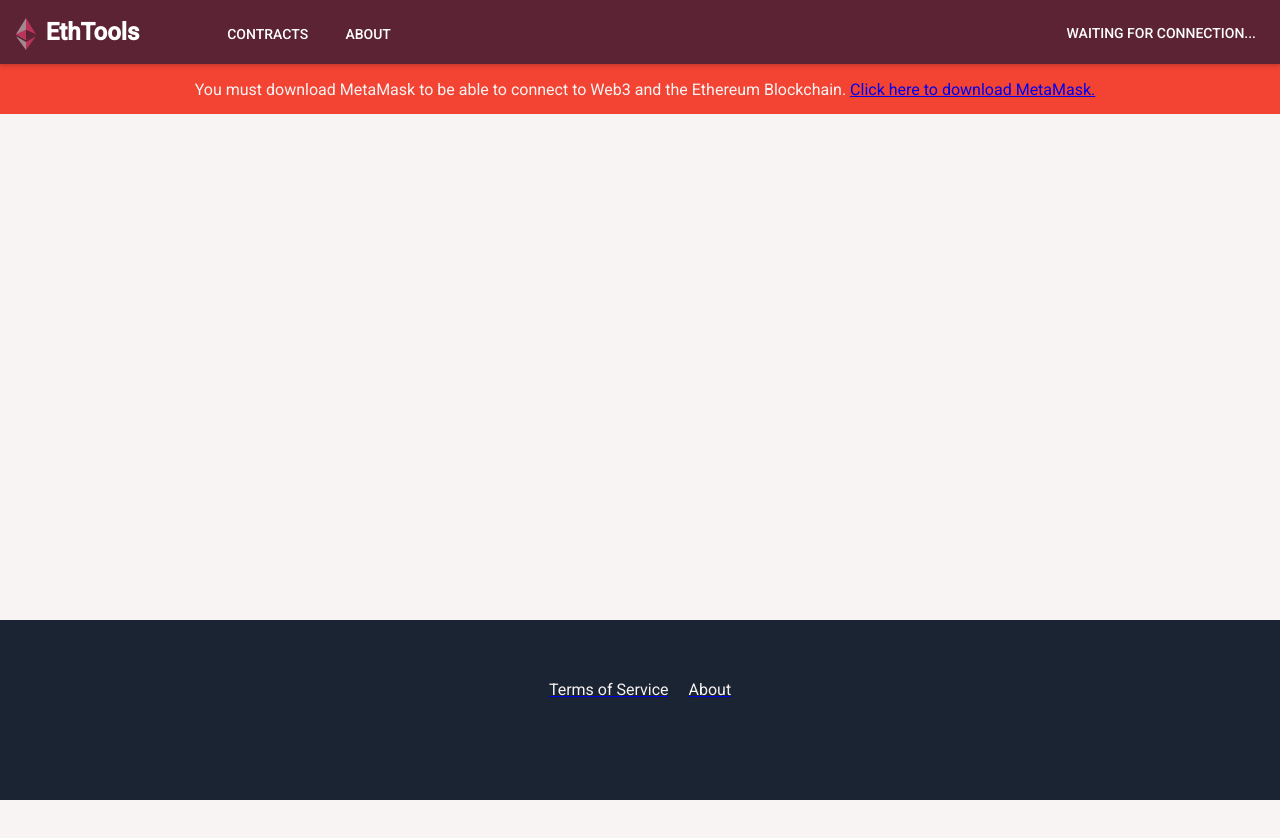
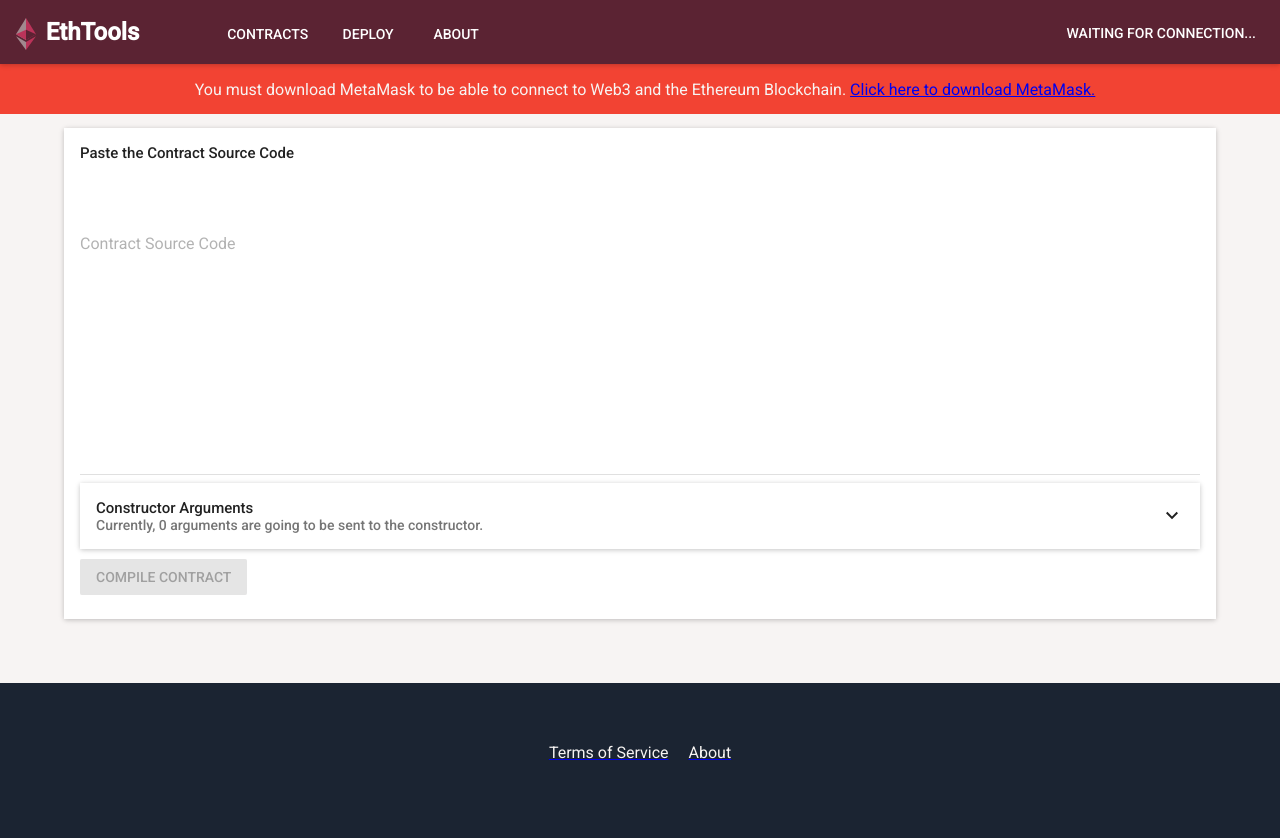
Before and after one commit to dmerrill6/EthTools, a React (Create React App) app: page /deploy in a window 1280 px wide. Shown: the top 838 px of the page. Before the commit the page ends 800 px from the top, so only its background shows below. Built offline with nearby package versions, Linux system fonts and the light colour scheme; what normalizr would draw is missing.

Commit message:
Contract deploy alpha

```diff
--- a/package.json
+++ b/package.json
@@ -16,7 +16,8 @@
     "redux-thunk": "^2.2.0",
     "reselect": "^3.0.1",
     "styled-components": "^3.1.5",
-    "web3": "^1.0.0-beta.30"
+    "web3": "^1.0.0-beta.30",
+    "browser-solc": "^1.0.0"
   },
   "scripts": {
     "start": "react-scripts start",
--- a/src/App.js
+++ b/src/App.js
@@ -9,6 +9,7 @@ import {
 
 import Home from './containers/home/index';
 import ContractUI from './containers/contract-ui';
+import Deploy from './containers/deploy';
 import About from './containers/about';
 import Layout from './containers/layout';
 
@@ -23,6 +24,7 @@ const App = ({ store }) => (
             <Redirect to='/contracts'/>
           )}/>
           <Route path="/contracts" component={ContractUI}/>
+          <Route path="/deploy" component={Deploy} />
           <Route path="/about" component={About}/>
         </Layout>
       </Router>
--- a/src/components/app-bar-content/index.js
+++ b/src/components/app-bar-content/index.js
@@ -33,6 +33,9 @@ const AppBarContent = (props) => (
     <Link to='/contracts'>
       <MenuButton label='Contracts' />
     </Link>
+    <Link to='/deploy'>
+      <MenuButton label='Deploy' />
+    </Link>
     <Link to='/about'>
       <MenuButton label='About' />
     </Link>
--- /dev/null
+++ b/src/components/deploy/SourceCodeForm.js
@@ -0,0 +1,128 @@
+import React from 'react';
+import { Field, reduxForm, FieldArray } from 'redux-form';
+import TextField from 'material-ui/TextField';
+import CircularProgress from 'material-ui/CircularProgress';
+import RaisedButton from 'material-ui/RaisedButton';
+import { Card, CardHeader, CardText } from 'material-ui/Card';
+import styled from 'styled-components';
+import FlatButton from 'material-ui/FlatButton';
+
+const Divider = styled.div`
+  height: 10px;
+`
+
+const ProgressWrapper = styled.div`
+  text-align: center;
+  position: absolute;
+  width: 100%;
+  top: 70px;
+`
+
+const renderTextField = ({
+  input,
+  label,
+  fullWidth,
+  multiLine,
+  rows,
+  meta: { touched, error },
+  ...custom
+}) =>
+  <TextField
+    hintText={label}
+    fullWidth={fullWidth}
+    rows={rows}
+    multiLine={multiLine}
+    floatingLabelText={label}
+    errorText={touched && error}
+    {...input}
+    {...custom}
+  />
+
+const renderArguments = ({fields, meta: {error, submitFailed}}) => (
+  <Card containerStyle={{ backgroundColor: 'white' }}>
+    <CardHeader
+      title="Constructor Arguments"
+      subtitle={`Currently, ${fields.length} arguments are going to be sent to the constructor.`}
+      actAsExpander={true}
+      showExpandableButton={true}
+    />
+    <CardText expandable={true}>
+      <div>
+        <RaisedButton label='Add Argument' onClick={() => fields.push(null)} />
+        <Divider/>
+        {fields.map((argument, index) => (
+          <div>
+            <div style={{display: 'inline-block', width: '80%'}}>
+              <Field
+                key={`deploy_argument_${index}`}
+                label={`Argument #${index}`}
+                name={`arguments[${index}]`}
+                component={renderTextField}
+                multiLine={false}
+                fullWidth
+              />
+            </div>
+            <div style={{ display: 'inline-block', width: '20%' }}>
+              <FlatButton label='x' onClick={() => fields.remove(index)}/>
+            </div>
+          </div>
+        ))}
+      </div>
+    </CardText>
+  </Card>
+
+)
+
+const validate = values => {
+  const errors = {}
+  const requiredFields = [
+    'contract_source_code',
+  ];
+  requiredFields.forEach(field => {
+    if (!values[field]) {
+      errors[field] = 'Required'
+    }
+  });
+  const argumentArrayErrors = [];
+  values.arguments && values.arguments.forEach((argument, index) => {
+    if (!argument) argumentArrayErrors[index] = 'Required';
+  });
+  if (argumentArrayErrors.length > 0) {
+    errors.arguments = argumentArrayErrors;
+  }
+  return errors;
+}
+
+const SourceCodeForm = (props) => (
+  <form onSubmit={props.handleSubmit}>
+    <Field
+      name='contract_source_code'
+      multiLine
+      rows={10}
+      fullWidth
+      component={renderTextField}
+      hintText='Insert contract source code'
+      floatingLabelText='Contract Source Code'
+    />
+
+    <FieldArray name='arguments' component={renderArguments} />
+    {
+      props.submitting && (
+        <ProgressWrapper>
+          <CircularProgress size={80} thickness={5} />
+        </ProgressWrapper>
+      )
+    }
+    <Divider/>
+    <RaisedButton
+      disabled={props.submitting || props.invalid}
+      type='submit' label='Compile Contract'
+      secondary={true} />
+
+  </form>
+)
+
+export default reduxForm({
+  form: 'SourceCodeForm',
+  validate
+})(SourceCodeForm);
--- /dev/null
+++ b/src/containers/deploy/index.js
@@ -0,0 +1,158 @@
+import React from 'react';
+import PropTypes from 'prop-types';
+import {connect} from 'react-redux';
+import Dialog from 'material-ui/Dialog';
+import RaisedButton from 'material-ui/RaisedButton';
+import CircularProgress from 'material-ui/CircularProgress';
+import { Card, CardHeader, CardText } from 'material-ui/Card';
+import PaddedContainer from '../../components/visual/PaddedContainer';
+import SourceCodeForm from '../../components/deploy/SourceCodeForm';
+import { web3Selector, currentAccountSelector} from '../../redux/selectors/web3';
+import styled from 'styled-components';
+/*eslint no-unused-vars: 0*/ // solcBrowserWrapper is loaded into the window object when imported
+import solcBrowserWrapper from 'browser-solc';
+import FlatButton from 'material-ui/FlatButton';
+
+const Divider = styled.div`
+  height: 10px;
+`
+
+const DeployMessagesContainer = styled.div`
+  padding: 1em;
+  background-color: #404040;
+  color: white;
+  font-family: "SFMono-Regular",Consolas,"Liberation Mono",Menlo,Courier,monospace;
+  font-size: 11pt;
+  margin-bottom: 2em;
+  max-height: 300px;
+  overflow-x: scroll;
+`
+
+class Deploy extends React.Component {
+  constructor() {
+    super();
+    this.state = {
+      deployMessages: [],
+      contracts: {},
+      loading: false,
+      showModal: false,
+      arguments: []
+    }
+    this.handleByteCodeSubmit = this.handleByteCodeSubmit.bind(this);
+    this._addDeployMessage = this._addDeployMessage.bind(this);
+    this.deployContract = this.deployContract.bind(this);
+    this.toggleModal = this.toggleModal.bind(this);
+  }
+
+  handleByteCodeSubmit(fields) {
+    this.setState({showModal: true, loading: true, arguments: fields.arguments || [], deployMessages: []});
+    this._addDeployMessage("Fetching Solidity compiler versions.");
+    window.BrowserSolc.getVersions((jsonSources, jsonReleases) => {
+      this._addDeployMessage("Choosing most recent compiler version.", () => {
+        const selectedVersion = jsonSources.filter(source => source.indexOf('nightly') === -1)[0];
+        this._addDeployMessage(`Version ${selectedVersion} selected. Fetching compiler code.`);
+        window.BrowserSolc.loadVersion(selectedVersion, (compiler) => {
+          this._addDeployMessage("Compiler code fetched. Compiling code.");
+          const optimize = 1;
+          const result = compiler.compile(fields.contract_source_code, optimize);
+          this._addDeployMessage(`Compiled ${Object.keys(result.contracts).length} contracts.`);
+          console.log("Compiled contract: ", result);
+          result.errors.forEach(error => {
+            this._addDeployMessage(error);
+          });
+          this._addDeployMessage('View the logs if you want to check the compiled objects.');
+          this.setState({contracts: result.contracts, loading: false});
+        });
+      });
+    });
+  }
+
+  toggleModal () {
+    this.setState({showModal: !this.state.showModal});
+  }
+
+  deployContract (byteCode, jsonInterface, fromAddress) {
+    const web3 = this.props.web3;
+    const contract = new web3.eth.Contract(JSON.parse(jsonInterface));
+    try {
+      contract.deploy({
+        data: '0x' + byteCode,
+        arguments: this.state.arguments
+      }).send({
+        from: fromAddress
+      }).then(newContract => {
+        console.log("Deployed contract: ", newContract);
+      });
+    } catch (error) {
+      this._addDeployMessage('error: ' + error.message);
+    }
+  }
+
+  _addDeployMessage(message, callback = () => {}) {
+    this.setState({ deployMessages: [...this.state.deployMessages, message] }, callback);
+  }
+
+  render() {
+    const {currentAccount} = this.props;
+    return (
+      <PaddedContainer>
+        <Card containerStyle={{ backgroundColor: 'white' }}>
+          <CardHeader
+            title="Paste the Contract Source Code"
+          />
+          <CardText>
+            <SourceCodeForm onSubmit={this.handleByteCodeSubmit} />
+          </CardText>
+
+        </Card>
+        <Dialog
+          title='Compiling contract'
+          modal
+          open={this.state.showModal}
+          actions={[
+            <FlatButton label='Cancel' primary onClick={this.toggleModal} />
+          ]}
+        >
+          {this.state.loading && (
+            <div style={{textAlign: 'center'}}>
+              <CircularProgress size={20} thickness={5} />
+            </div>
+          )}
+          <DeployMessagesContainer>
+            {this.state.deployMessages.map((msg, idx) => (
+              <p key={`deploy_message_${idx}`}>{msg}</p>
+            ))}
+          </DeployMessagesContainer>
+          <div>
+            {Object.keys(this.state.contracts).map((contract, idx) => {
+              const contractObj = this.state.contracts[contract];
+              return (
+                <div key={`deploy_contract_${idx}`}>
+                  <RaisedButton
+                    label={`Deploy ${contract}`}
+                    onClick={this.deployContract.bind(this, contractObj.bytecode, contractObj.interface, currentAccount)}
+                  />
+                  <Divider/>
+                </div>
+              )
+            })}
+          </div>
+        </Dialog>
+      </PaddedContainer>
+    );
+  }
+}
+
+Deploy.propTypes = {
+  web3: PropTypes.object,
+  currentAccount: PropTypes.string
+}
+
+const mapStateToProps = (state) => {
+  return {
+    web3: web3Selector(state),
+    currentAccount: currentAccountSelector(state)
+  }
+}
+
+export default connect(mapStateToProps)(Deploy);
```
Also changed, not shown: 1 other file (tests, documents, lock files or other folders).
